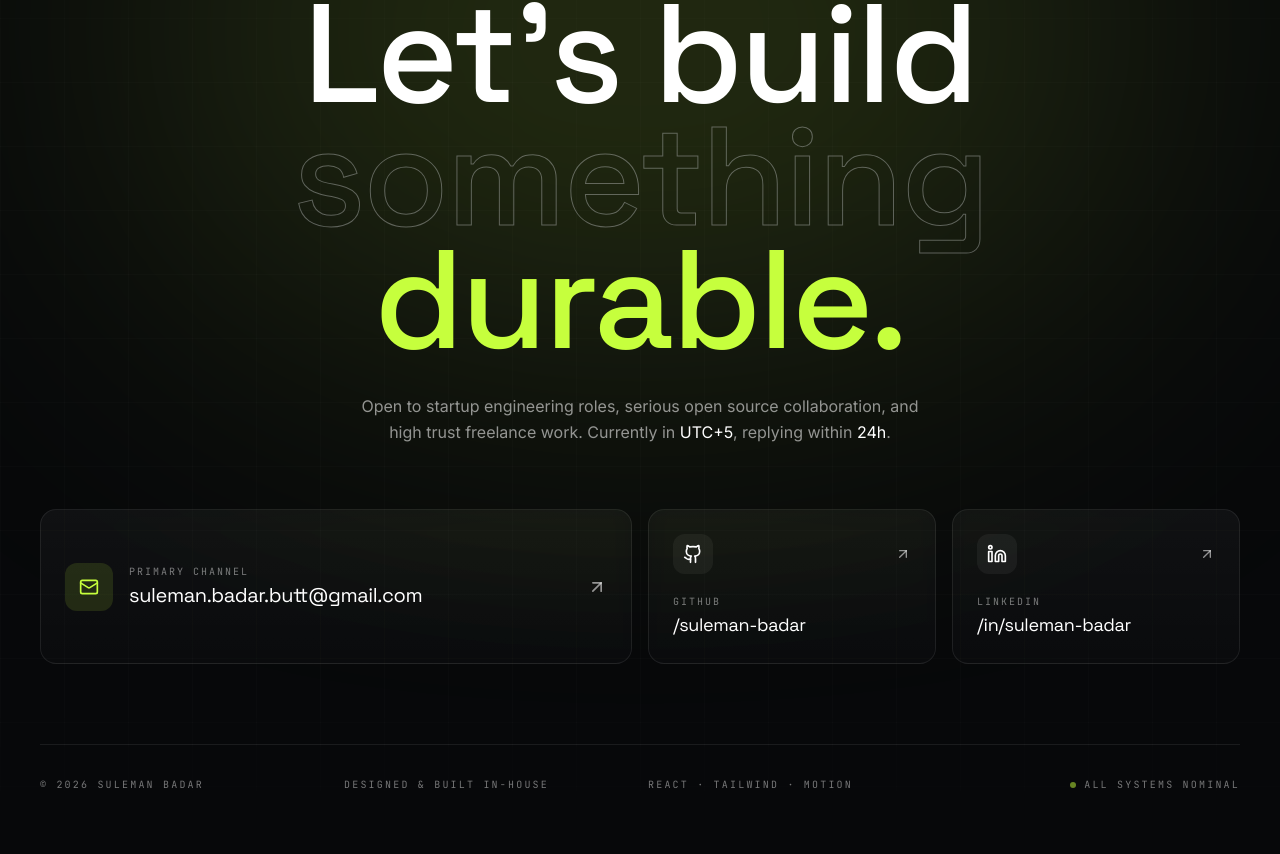
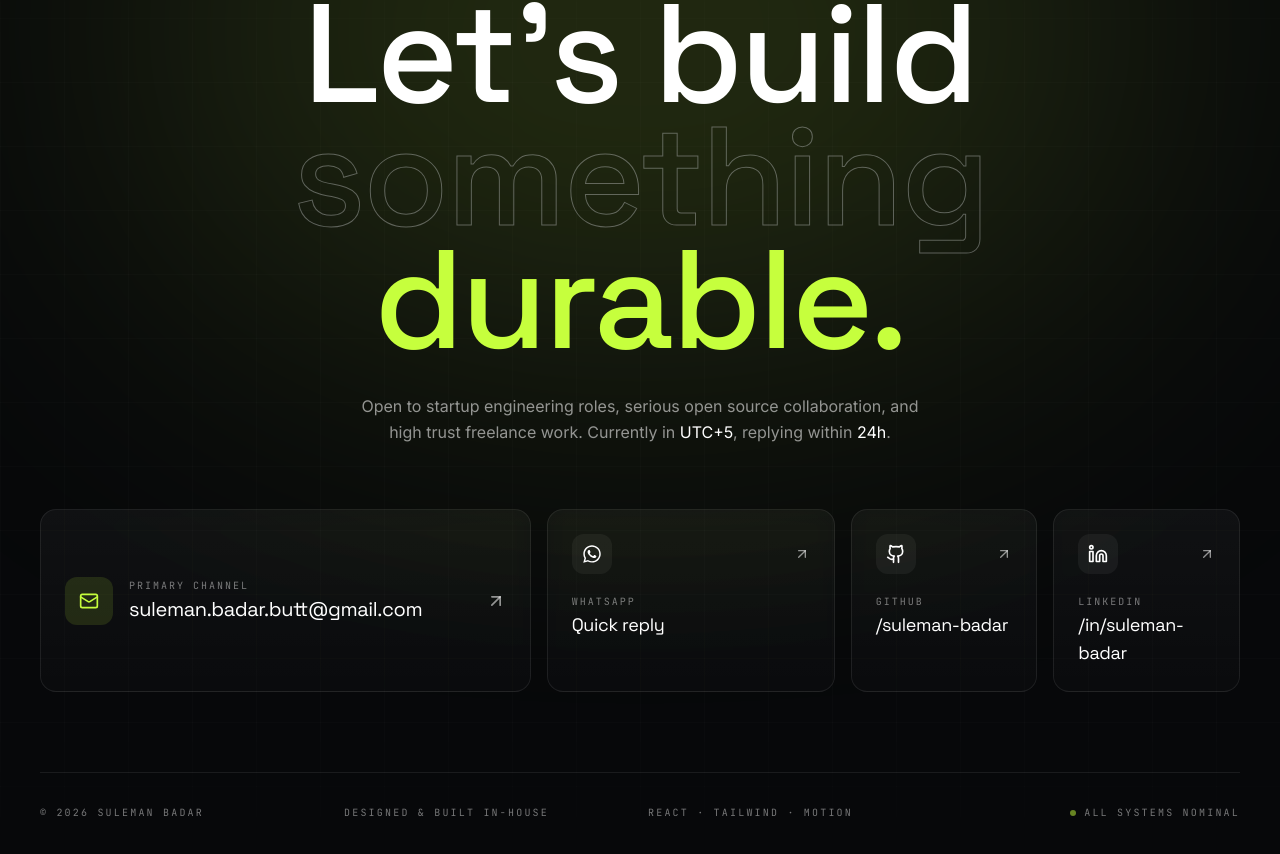
Before and after one commit to suleman-badar/Me, a React (Vite) app: page / in a window 1280 px wide. Shown: the part 7881-8735 px from the top of the page. Built offline with nearby package versions, Linux system fonts and the light colour scheme; no server answers.

Commit message:
Add WA button

```diff
--- a/package.json
+++ b/package.json
@@ -36,8 +36,8 @@
     "@radix-ui/react-slot": "1.1.2",
     "@radix-ui/react-switch": "1.1.3",
     "@radix-ui/react-tabs": "1.1.3",
+    "@radix-ui/react-toggle": "1.1.2",
     "@radix-ui/react-toggle-group": "1.1.2",
-    "@radix-ui/react-toggle": "1.1.2",
     "@radix-ui/react-tooltip": "1.1.8",
     "canvas-confetti": "1.9.4",
     "class-variance-authority": "0.7.1",
@@ -53,6 +53,7 @@
     "react-dnd": "16.0.1",
     "react-dnd-html5-backend": "16.0.1",
     "react-hook-form": "7.55.0",
+    "react-icons": "^5.7.0",
     "react-popper": "2.3.0",
     "react-resizable-panels": "2.1.7",
     "react-responsive-masonry": "2.7.1",
--- a/src/app/components/contact.tsx
+++ b/src/app/components/contact.tsx
@@ -1,5 +1,38 @@
 import { motion } from "motion/react";
-import { Github, Linkedin, Mail, ArrowUpRight } from "lucide-react";
+import {
+  Github,
+  Linkedin,
+  Mail,
+  ArrowUpRight,
+  MessageCircle,
+} from "lucide-react";
+import { FaWhatsapp } from "react-icons/fa";
+
+
+const CONTACT_LINKS = [
+  {
+    icon: <FaWhatsapp className="w-5 h-5" />,
+    key: "whatsapp",
+    value: "Quick reply",
+    link: "https://wa.me/923174220424",
+    span: "md:col-span-3",
+  },
+  {
+    icon: <Github className="w-5 h-5" />,
+    key: "github",
+    value: "/suleman-badar",
+    link: "https://github.com/suleman-badar",
+    span: "md:col-span-2",
+  },
+  {
+    icon: <Linkedin className="w-5 h-5" />,
+    key: "linkedin",
+    value: "/in/suleman-badar",
+    link: "https://linkedin.com/in/suleman-badar",
+    span: "md:col-span-2",
+  },
+
+];
 
 export function Contact() {
   return (
@@ -33,7 +66,7 @@ export function Contact() {
 
         {/* CTA cluster */}
         <div className="mt-16 grid grid-cols-12 gap-4">
-          <a href="mailto:suleman.badar.butt@gmail.com" className="col-span-12 md:col-span-6 group glass rounded-2xl p-6 flex items-center justify-between hover:border-[#c6ff3d]/40 transition-colors">
+          <a href="mailto:suleman.badar.butt@gmail.com" className="col-span-12 md:col-span-5 group glass rounded-2xl p-6 flex items-center justify-between hover:border-[#c6ff3d]/40 transition-colors">
             <div className="flex items-center gap-4">
               <div className="w-12 h-12 rounded-xl bg-[#c6ff3d]/12 text-[#c6ff3d] flex items-center justify-center">
                 <Mail className="w-5 h-5" />
@@ -60,17 +93,28 @@ export function Contact() {
             <ArrowUpRight className="w-5 h-5 text-white/55 group-hover:text-[#c6ff3d] group-hover:-translate-y-0.5 group-hover:translate-x-0.5 transition-all" />
           </a>
 
-          {[
-            { i: <Github className="w-5 h-5" />, k: "github", v: "/suleman-badar", link: "https://github.com/suleman-badar" },
-            { i: <Linkedin className="w-5 h-5" />, k: "linkedin", v: "/in/suleman-badar", link: "https://linkedin.com/in/suleman-badar" },
-          ].map((c) => (
-            <a key={c.k} href={c.link} className="col-span-12 md:col-span-3 group glass rounded-2xl p-6 hover:border-[#c6ff3d]/40 transition-colors">
+          {CONTACT_LINKS.map((c) => (
+            <a
+              key={c.key}
+              href={c.link}
+              target="_blank"
+              rel="noopener noreferrer"
+              className={`col-span-12 ${c.span} group glass rounded-2xl p-6 hover:border-[#c6ff3d]/40 transition-colors`}            >
               <div className="flex items-center justify-between">
-                <div className="w-10 h-10 rounded-xl bg-white/5 text-white flex items-center justify-center">{c.i}</div>
+                <div className="w-10 h-10 rounded-xl bg-white/5 text-white flex items-center justify-center">
+                  {c.icon}
+                </div>
+
                 <ArrowUpRight className="w-4 h-4 text-white/55 group-hover:text-[#c6ff3d] group-hover:-translate-y-0.5 group-hover:translate-x-0.5 transition-all" />
               </div>
-              <div className="font-mono text-[10px] uppercase tracking-[0.2em] text-white/45 mt-5">{c.k}</div>
-              <div className="font-display text-lg mt-0.5">{c.v}</div>
+
+              <div className="font-mono text-[10px] uppercase tracking-[0.2em] text-white/45 mt-5">
+                {c.key}
+              </div>
+
+              <div className="font-display text-lg mt-0.5">
+                {c.value}
+              </div>
             </a>
           ))}
         </div>
```
Also changed, not shown: 1 other file (tests, documents, lock files or other folders).
